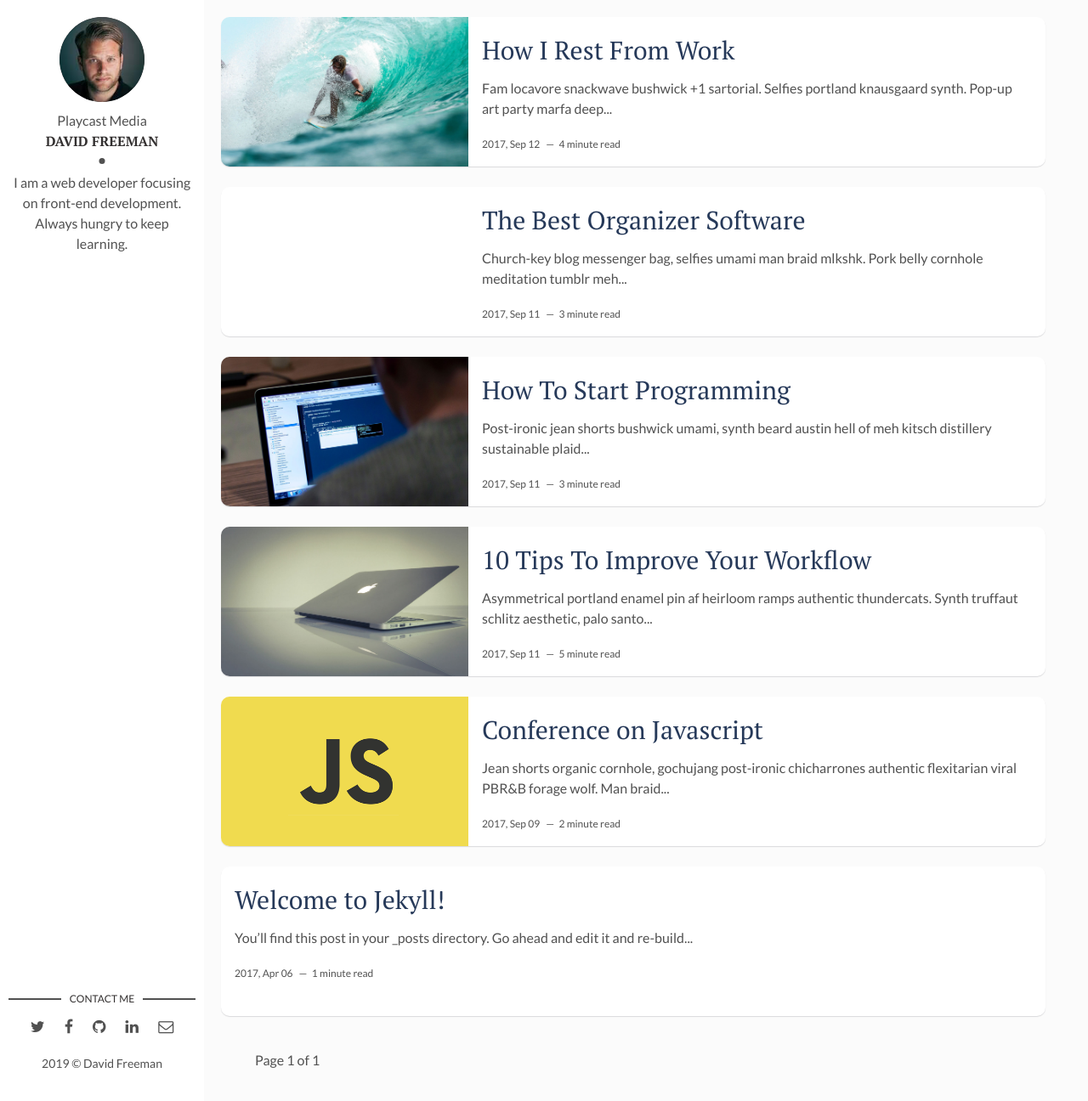
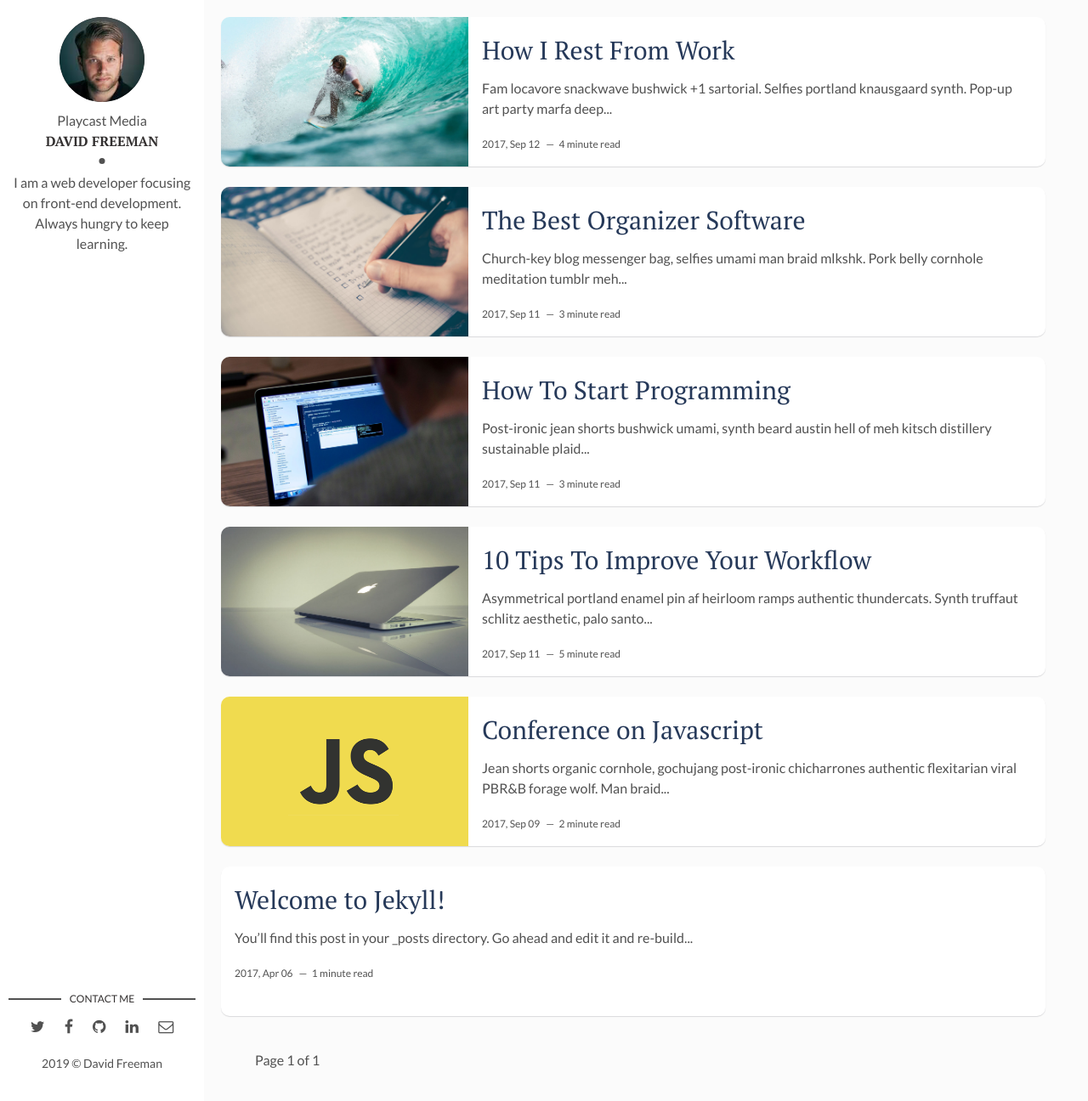
Before and after one commit to quocmaivanuit/quocmaivanuit.github.io, a Jekyll site: the page built from index.html, in a window 1280 px wide and 1296 px high. Shown: the whole window at 85% size. Built offline with Jekyll 4.4.1, drawn with Linux system fonts in a browser that asks for light colours; the list of posts is cut into pages by our own code.

Commit message:
Update 2017-09-12-the-best-organizer-software.markdown

```diff
--- a/_posts/2017-09-12-the-best-organizer-software.markdown
+++ b/_posts/2017-09-12-the-best-organizer-software.markdown
@@ -3,8 +3,7 @@ layout: post
 title: The Best Organizer Software
 date: 2017-09-12 00:00:00 +0300
 description: You’ll find this post in your `_posts` directory. Go ahead and edit it and re-build the site to see your changes. # Add post description (optional)
-img: software.jpg (al) # Add image post (optional)
-alt: test
+img: software.jpg # Add image post (optional)
 figcaption: this is software
 tags: [Productivity, Software] # add tag
 ---
```
